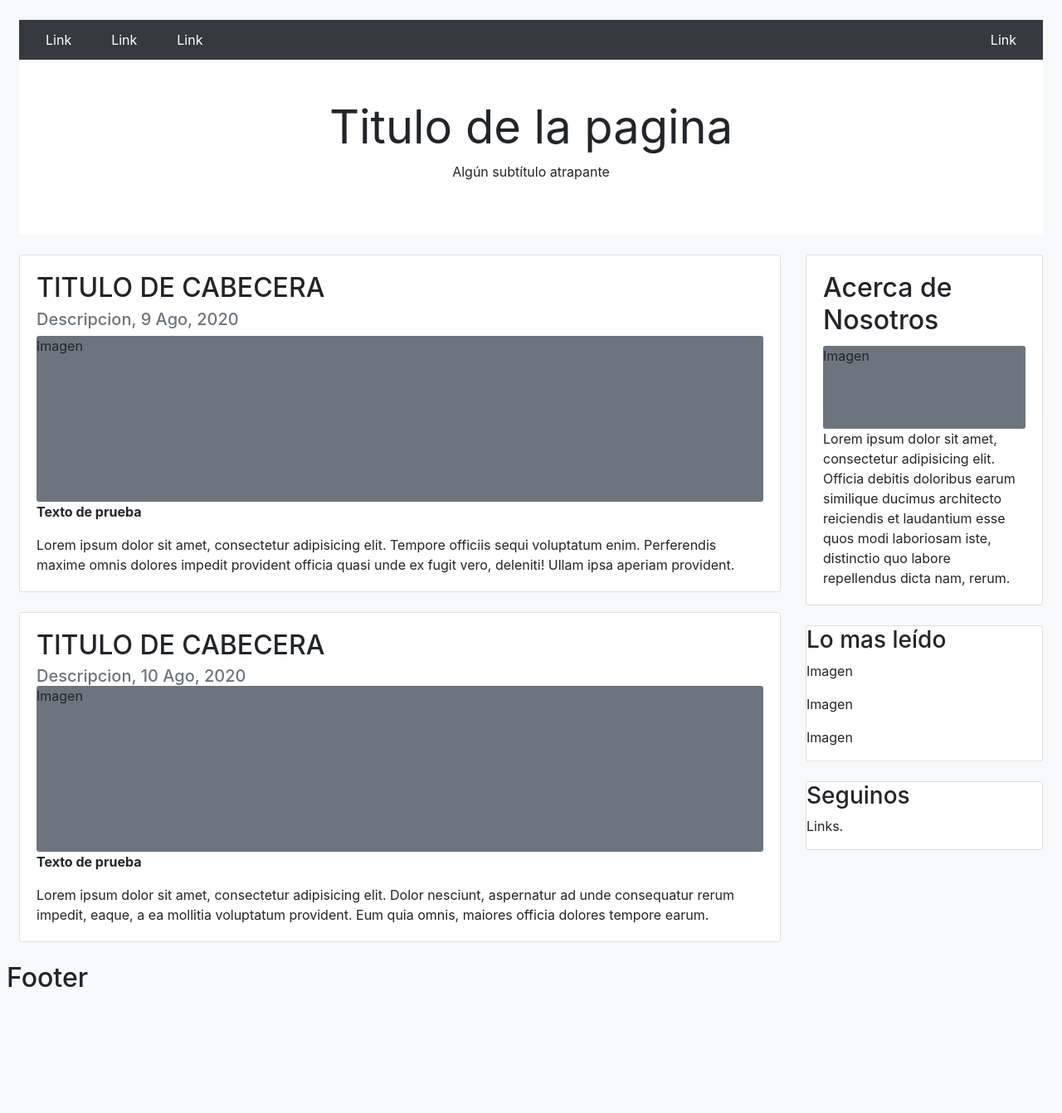
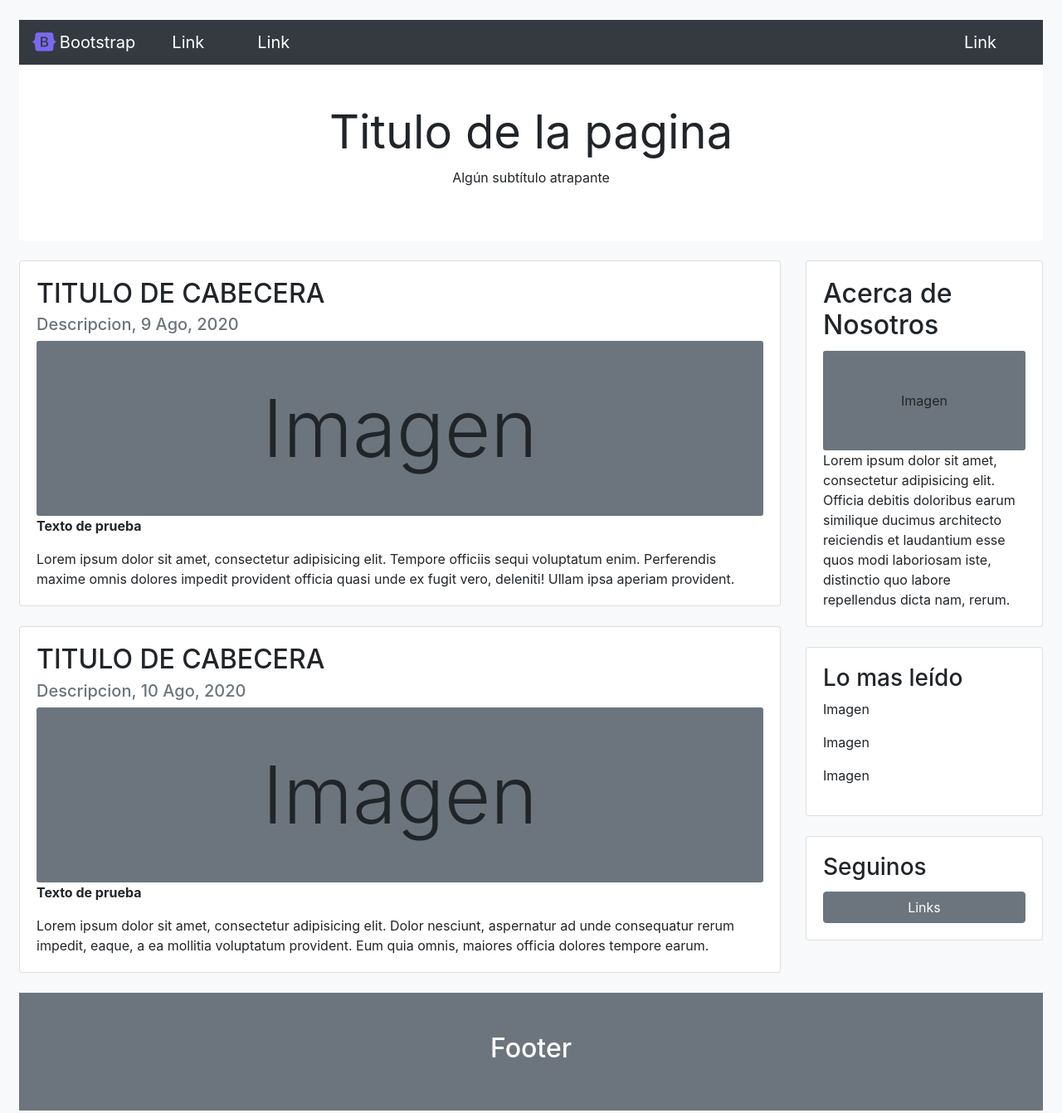
Before and after one commit to matimoreira/class_3, a plain HTML site: page index.html in a window 1280 px wide. Shown: the whole page at 83% size. Before the commit the page ends 1214 px from the top, so only its background shows below. Drawn offline with nearby package versions, Linux system fonts and the light colour scheme.

Commit message:
third commit

```diff
--- a/index.html
+++ b/index.html
@@ -5,23 +5,37 @@
 	<meta charset="UTF-8">
 	<title>Document</title>
 	<link rel="stylesheet" href="style.css">
+	<script src="https://kit.fontawesome.com/9c0d9f5890.js" crossorigin="anonymous"></script>
 	<link rel="stylesheet" href="https://stackpath.bootstrapcdn.com/bootstrap/4.4.1/css/bootstrap.min.css" integrity="sha384-Vkoo8x4CGsO3+Hhxv8T/Q5PaXtkKtu6ug5TOeNV6gBiFeWPGFN9MuhOf23Q9Ifjh" crossorigin="anonymous">
 </head>
 <body class="pt-4 p-2 bg-light">
+	<!-- action bar -->
 	<div class="container-fluid mb-4">
-		<div class="topnav text-white bg-dark w-100 p-2 d-flex">
+		<!-- <div class="topnav text-white bg-dark w-100 p-2 d-flex">
 			<a  class="px-4 py-1 text-white" href="">Link</a>
 			<a class="px-4 py-1 text-white" href="">Link</a>
 			<a class="px-4 py-1 text-white" href="">Link</a>
 			<a class="ml-auto px-4 py-1 text-white" href="" id="link-right">Link</a>
-		</div>
-		<div class="headee text-center w-100 p-5 bg-white">
+		</div> -->
+
+		<nav class="navbar navbar-dark bg-dark">
+			<span style="font-size: 1.6rem;">
+				<span style="color: Mediumslateblue;">
+					<i class="fab fa-bootstrap"></i>
+				</span>
+			</span>
+			<a class="navbar-brand px-1 py-1" href="#">Bootstrap</a>
+			<a class="navbar-brand px-4 py-1" href="">Link</a>
+			<a class="navbar-brand px-4 py-1" href="">Link</a>
+			<a class="ml-auto navbar-brand px-4 py-1" href="" id="link-right">Link</a>
+		</nav>
+		<div class="header text-center w-100 p-5 bg-white">
 			<h1 class="display-4 font-weight-normal">Titulo de la pagina</h1>
 			<p>Algún subtítulo atrapante</p>
 		</div>
 	</div>
 
-
+	<!-- body -->
 	<div class="container-fluid">
 		<div class="row d-flex">
 			<div class="leftcolumn col-md-9">
@@ -29,7 +43,7 @@
 					<div class="card-body">
 						<h2 class="card-title">TITULO DE CABECERA</h2>
 						<h5 class="card-subtitle mb-2 text-muted">Descripcion, 9 Ago, 2020</h5>
-						<div class="bg-secondary card-img" style="height: 200px">Imagen</div>
+						<div class="bg-secondary card-img p-5 display-1 text-center">Imagen</div>
 						<p class="card-text font-weight-bolder">Texto de prueba</p>
 						<p class="card-text">Lorem ipsum dolor sit amet, consectetur adipisicing elit. Tempore officiis sequi voluptatum enim. Perferendis maxime omnis dolores impedit provident officia quasi unde ex fugit vero, deleniti! Ullam ipsa aperiam provident.</p>
 					</div>
@@ -37,8 +51,8 @@
 				<div class="card mb-4">
 					<div class="card-body">
 						<h2 class="card-title">TITULO DE CABECERA</h2>
-						<h5 class="card-subtitle mv-2 text-muted">Descripcion, 10 Ago, 2020</h5>
-						<div class="bg-secondary card-img" style="height: 200px">Imagen</div>
+						<h5 class="card-subtitle mb-2 text-muted">Descripcion, 10 Ago, 2020</h5>
+						<div class="bg-secondary card-img p-5 display-1 text-center" >Imagen</div>
 						<p class="card-text font-weight-bolder" >Texto de prueba</p>
 						<p class="card-text" >Lorem ipsum dolor sit amet, consectetur adipisicing elit. Dolor nesciunt, aspernatur ad unde consequatur rerum impedit, eaque, a ea mollitia voluptatum provident. Eum quia omnis, maiores officia dolores tempore earum.</p>
 					</div>
@@ -48,11 +62,12 @@
 				<div class="card mb-4">
 					<div class="card-body">
 						<h2 class="card-title">Acerca de Nosotros</h2>
-						<div class="card-img bg-secondary" style="height: 100px">Imagen</div>
+						<div class="card-img bg-secondary p-5 text-center" >Imagen</div>
 						<p class="card-text">Lorem ipsum dolor sit amet, consectetur adipisicing elit. Officia debitis doloribus earum similique ducimus architecto reiciendis et laudantium esse quos modi laboriosam iste, distinctio quo labore repellendus dicta nam, rerum.</p>
 					</div>
 				</div>
 				<div class="card mb-4">
+					<div class="card-body">
 						<h3>Lo mas leído</h3>
 						<div class="fakeimg card-img">
 							<p>Imagen</p>
@@ -64,17 +79,25 @@
 							<p>Imagen</p>
 						</div>
 					</div>
+				</div>
 				<div class="card mb-4">
-					<h3>Seguinos</h3>
-					<p>Links.</p>
+					<div class="card-body">
+						<h3 class="card-title">Seguinos</h3>
+						<!-- <p class="card-text font-weight-bolder text-muted">Links.</p> -->
+						<button type="button" class="btn btn-secondary btn-block">Links</button>
+					</div>
 				</div>
 			</div>
 		</div>
 	</div>
 
-	<div class="footer">
+	<!-- footer -->
+	<div class="container-fluid mb-4">
+		<div class="footer p-5 w-100 bg-secondary text-center text-white">
 			<h2>Footer</h2>
 		</div>
+	</div>
+
 
 </body>
 </html>
```
Lines whose indentation alone changed are shown as unchanged.
